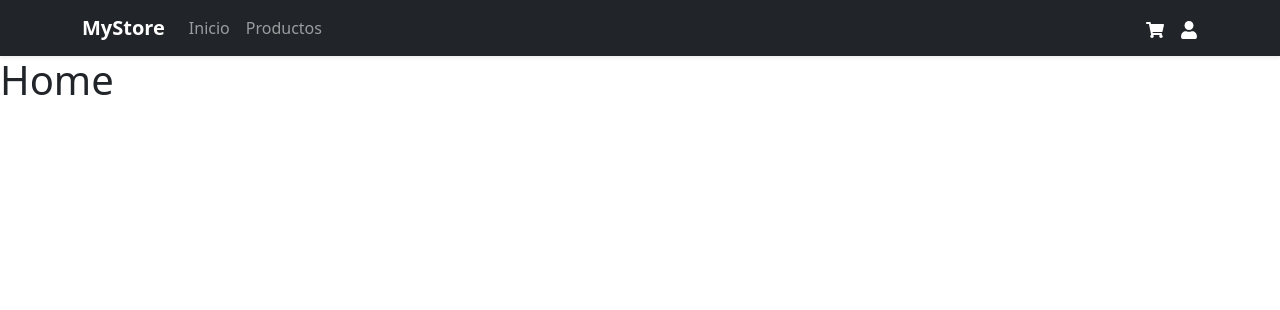
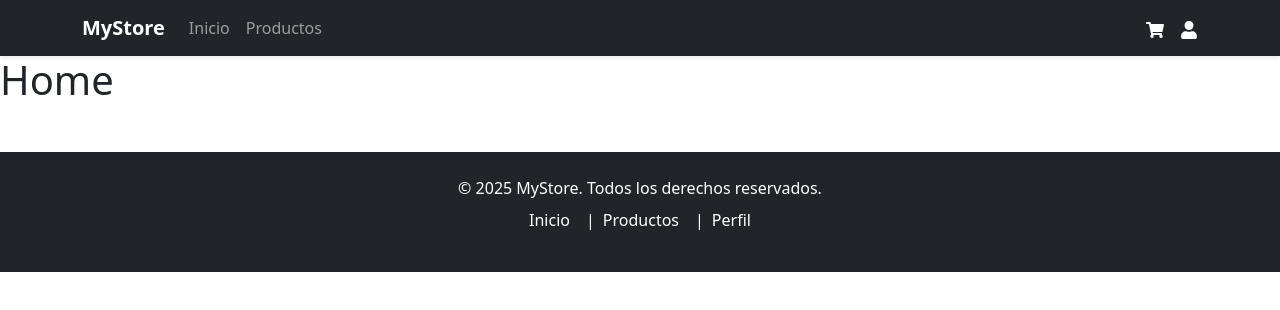
Before and after one commit to BautistaCasanas/TPO_APIS, a React (Vite) app in the folder tpo-apis-uade-react/: page / in a window 1280 px wide. Shown: the top 310 px of the page. Built offline with nearby package versions, Linux system fonts and the light colour scheme.

Commit message:
WIP: Perfil

```diff
--- /dev/null
+++ b/tpo-apis-uade-react/src/Components/Footer/Footer.jsx
@@ -0,0 +1,27 @@
+import React from 'react';
+import { Link } from 'react-router-dom';
+
+const Footer = () => {
+  return (
+    <footer className="bg-dark text-white mt-5 py-4">
+      <div className="container text-center">
+        <p className="mb-0">© 2025 MyStore. Todos los derechos reservados.</p>
+        <ul className="list-inline mt-2">
+          <li className="list-inline-item">
+            <Link to="/home" className="text-white text-decoration-none">Inicio</Link>
+          </li>
+          <li className="list-inline-item mx-2">|</li>
+          <li className="list-inline-item">
+            <Link to="/productos" className="text-white text-decoration-none">Productos</Link>
+          </li>
+          <li className="list-inline-item mx-2">|</li>
+          <li className="list-inline-item">
+            <Link to="/perfil" className="text-white text-decoration-none">Perfil</Link>
+          </li>
+        </ul>
+      </div>
+    </footer>
+  );
+};
+
+export default Footer;
--- a/tpo-apis-uade-react/src/Hooks/UseFetch.js
+++ b/tpo-apis-uade-react/src/Hooks/UseFetch.js
@@ -1,5 +1,9 @@
 import { useEffect, useState } from "react";
 
+/**
+ * @param {string} url
+ * @returns {data, error, loading}
+ */
 export const useFetch = (url) => {
 
     const [data, setData] = useState([]);
--- a/tpo-apis-uade-react/src/pages/Cart.jsx
+++ b/tpo-apis-uade-react/src/pages/Cart.jsx
@@ -1,6 +1,7 @@
 import React, { useContext } from 'react';
 import { CartContext } from '../Context/CartContext';
 import Navbar from '../Components/Navbar/Navbar';
+import Footer from '../Components/Footer/Footer';
 
 const Cart = () => {
     const { getCart,removeFromCart } = useContext(CartContext);
@@ -62,6 +63,7 @@ const Cart = () => {
             )}
         </div>
 
+        <Footer/>
         </>
     );
 };
--- a/tpo-apis-uade-react/src/pages/Home.jsx
+++ b/tpo-apis-uade-react/src/pages/Home.jsx
@@ -1,3 +1,4 @@
+import Footer from "../Components/Footer/Footer";
 import Navbar from "../Components/Navbar/Navbar";
 import ProductsList from "../Components/Products/ProductsList/ProductsList";
 
@@ -7,6 +8,7 @@ function Home() {
     <>
       <Navbar/>
       <h1>Home</h1>
+      <Footer/>
     </>
   )
 }
--- a/tpo-apis-uade-react/src/pages/Perfil.jsx
+++ b/tpo-apis-uade-react/src/pages/Perfil.jsx
@@ -1,11 +1,12 @@
 import React, { useState } from 'react';
 import Navbar from '../Components/Navbar/Navbar';
 import { useFetch } from '../hooks/UseFetch.js';
+import Footer from '../Components/Footer/Footer.jsx';
 
     function Perfil() {
 
 
-        const { data: userInfo, error, loading } = useFetch("http://localhost:3000/profile");
+        const { data: userInfo, error, loading } = useFetch("http://localhost:3000/profile"); //TODO: Traer desde el local storage
         if (error) return <div>Error al cargar la información del usuario</div>;
         if (loading) return <div>Cargando...</div>;
 
@@ -36,6 +37,7 @@ import { useFetch } from '../hooks/UseFetch.js';
                         </div>
                     </div>
                 </div>
+                {/* Form para editar el perfil */}
                 {/* <div className="card">
                     <div className="card-body">
                         <h2 className="card-title">Editar Información</h2>
@@ -77,6 +79,8 @@ import { useFetch } from '../hooks/UseFetch.js';
                     </div>
                 </div> */}
             </div>
+
+            <Footer/>
             </>
         );
 };
--- a/tpo-apis-uade-react/src/pages/Productos.jsx
+++ b/tpo-apis-uade-react/src/pages/Productos.jsx
@@ -2,6 +2,7 @@
 import React, { useState } from 'react';
 import ProductsList from '../Components/Products/ProductsList/ProductsList';
 import Navbar from '../Components/Navbar/Navbar';
+import Footer from '../Components/Footer/Footer';
 
 const Productos = () => {
     const [busqueda, setBusqueda] = useState('');
@@ -30,11 +31,13 @@ const Productos = () => {
                     <option value="clothing">Ropa</option>
                     <option value="electronics">Tecnología</option>
                 </select>
-                <button onClick={() => {setFiltro('');setBusqueda('')}} className='btn btn-primary'>Limpiar Filtro</button>
+                <button onClick={() => {setFiltro('');setBusqueda('')}} className='btn btn-primary'>Limpiar Filtros</button>
             </div>
 
             <ProductsList busqueda={busqueda} filtro={filtro} />
         </div>
+
+        <Footer/>
         </>
     );
 };
```
